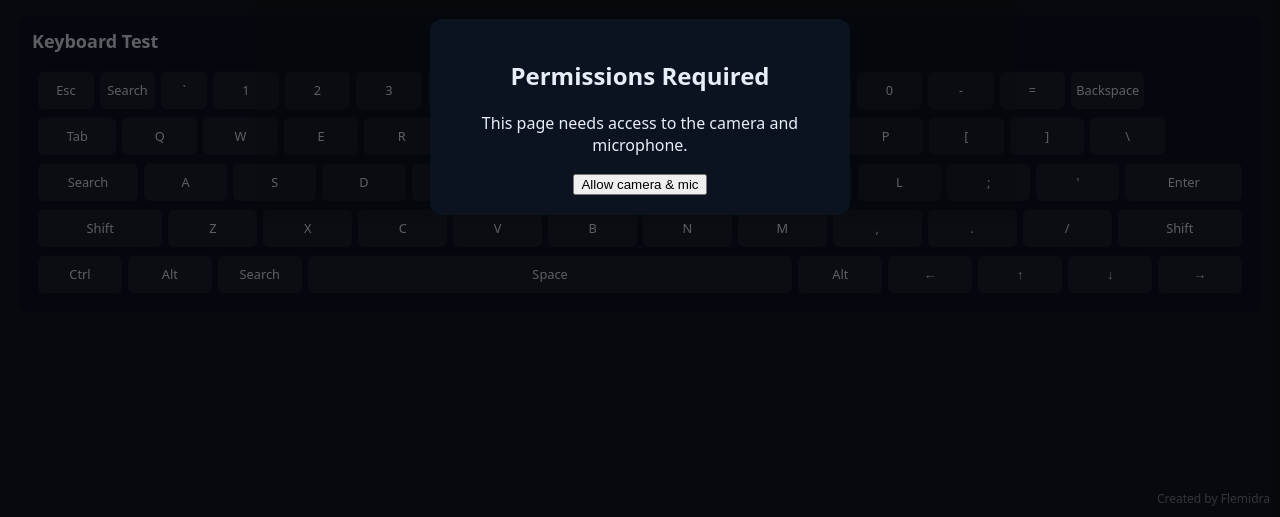
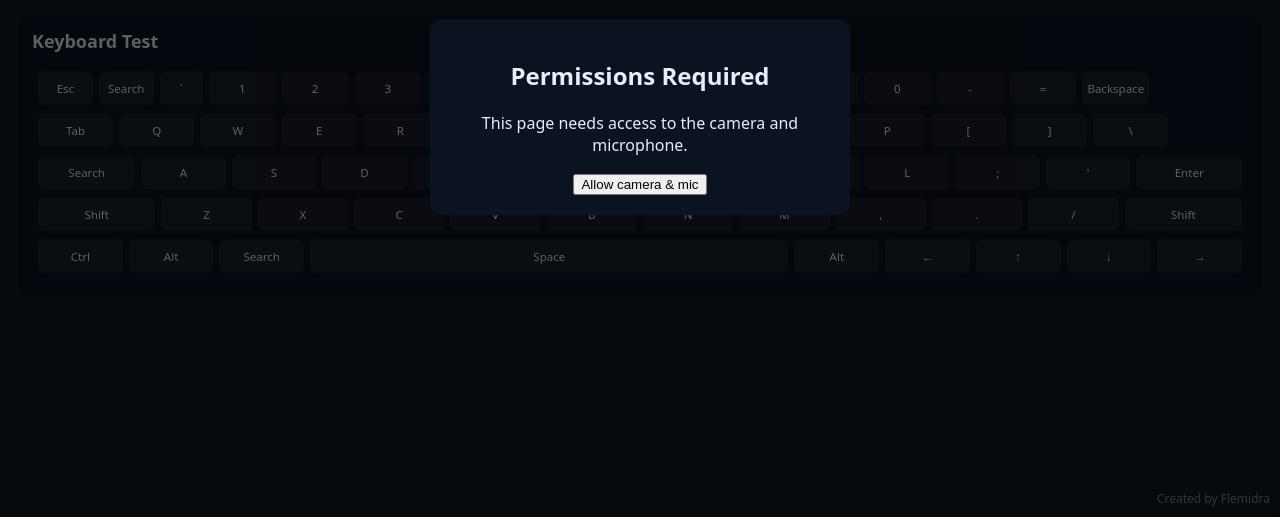
Before and after one commit to Flemidra/ChromebookTest, a plain HTML site: page index.html in a window 1280 px wide. Shown: the part 283-800 px from the top of the page. Drawn offline with Linux system fonts and the light colour scheme.

Commit message:
UI: reduce keyboard key size and spacing; add favicon (32/16 PNG)

```diff
--- a/css/keyboard.css
+++ b/css/keyboard.css
@@ -1,22 +1,39 @@
+/* css/keyboard.css */
 #keyboard{width:100%;box-sizing:border-box;padding:6px;display:flex;flex-direction:column;gap:8px;overflow:visible}
 .k-row{display:grid;gap:6px;align-items:center;width:100%}
 
-/* filas con anchos relativos */
-.k-row:nth-child(1){grid-template-columns: 0.85fr 0.85fr 0.7fr repeat(13, 1fr) 1.4fr}
-.k-row:nth-child(2){grid-template-columns: 1.05fr repeat(13, 1fr) 0.95fr}
-.k-row:nth-child(3){grid-template-columns: 1.2fr repeat(11, 1fr) 1.4fr}
-.k-row:nth-child(4){grid-template-columns: 1.4fr repeat(10, 1fr) 1.4fr}
-.k-row:nth-child(5){grid-template-columns: 0.9fr 0.9fr 0.9fr 5.2fr 0.9fr 0.9fr 0.9fr 0.9fr 0.9fr}
+/* filas con anchos relativos (ajustables) */
+.k-row:nth-child(1){grid-template-columns: 0.82fr 0.82fr 0.65fr repeat(13, 1fr) 1.3fr}
+.k-row:nth-child(2){grid-template-columns: 1.0fr repeat(13, 1fr) 0.9fr}
+.k-row:nth-child(3){grid-template-columns: 1.15fr repeat(11, 1fr) 1.25fr}
+.k-row:nth-child(4){grid-template-columns: 1.3fr repeat(10, 1fr) 1.3fr}
+.k-row:nth-child(5){grid-template-columns: 0.85fr 0.85fr 0.85fr 4.8fr 0.85fr 0.85fr 0.85fr 0.85fr 0.85fr}
 
-/* tecla base: tamaño reducido para que quepa la última fila */
-.key{background:rgba(255,255,255,0.06);padding:6px 5px;border-radius:6px;text-align:center;font-size:clamp(10px,1vw,13px);user-select:none;display:flex;align-items:center;justify-content:center;min-height:38px;transition:background .08s,transform .06s;box-shadow:0 1px 0 rgba(0,0,0,0.25) inset}
+/* tecla base: tamaño reducido para mejor encaje */
+.key{
+  background:rgba(255,255,255,0.06);
+  padding:5px 4px;
+  border-radius:6px;
+  text-align:center;
+  font-size:clamp(9px,0.9vw,12px);
+  user-select:none;
+  display:flex;
+  align-items:center;
+  justify-content:center;
+  min-height:34px;
+  transition:background .08s,transform .06s;
+  box-shadow:0 1px 0 rgba(0,0,0,0.25) inset;
+}
 
 /* estados */
 .key.active{background:rgba(79,70,229,0.95);color:#000;transform:translateY(1px)}
 .key.pressed{background:#10b981;color:#000;box-shadow:none}
 
+/* ajustar espacio inferior de la tarjeta del teclado para que no quede pegada al borde */
+.keyboard-card{padding-bottom:18px}
+
 /* responsive */
 @media(max-width:900px){
-  .k-row:nth-child(1){grid-template-columns: 0.8fr 0.8fr 0.7fr repeat(13, 1fr) 1.3fr}
-  .key{min-height:34px;font-size:11px}
+  .k-row:nth-child(1){grid-template-columns: 0.78fr 0.78fr 0.62fr repeat(13, 1fr) 1.2fr}
+  .key{min-height:30px;font-size:10px}
 }
--- a/index.html
+++ b/index.html
@@ -6,6 +6,8 @@
   <title>Chromebook Test</title>
   <link rel="stylesheet" href="css/style.css" />
   <link rel="stylesheet" href="css/keyboard.css" />
+  <link rel="icon" href="assets/icons/favicon-32.png" sizes="32x32" type="image/png">
+  <link rel="icon" href="assets/icons/favicon-16.png" sizes="16x16" type="image/png">
 </head>
 <body>
   <button id="theme-toggle" class="theme-toggle" aria-label="Toggle theme">🌗</button>
```
Also changed, not shown: assets/icons/favicon-16.png (added), assets/icons/favicon-32.png (added).
